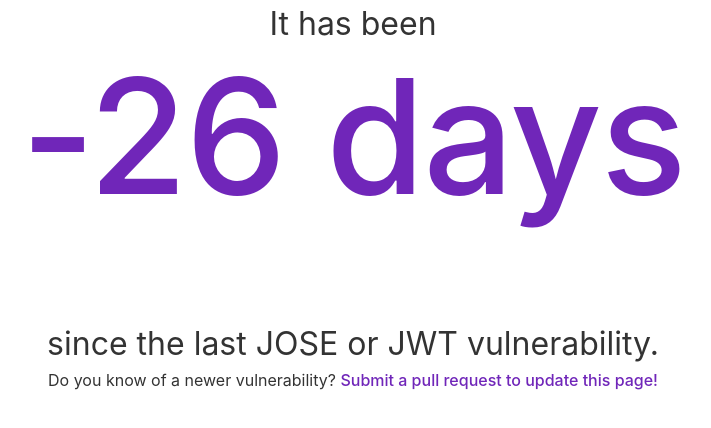
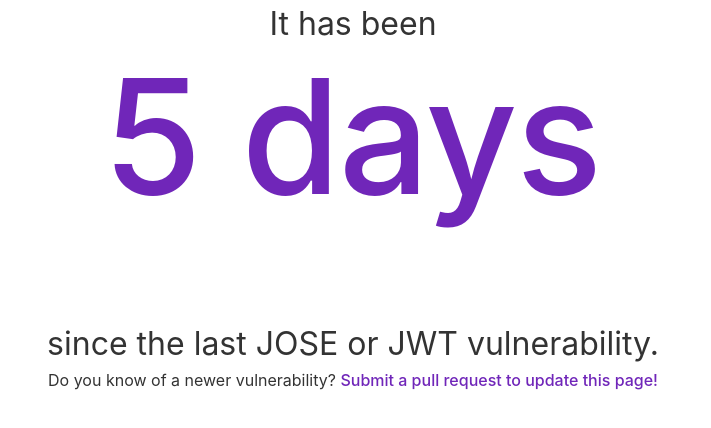
Before and after one commit to bspk/jwtf, a Gatsby site: page / in a window 1280 px wide. Shown: the whole page, without its empty margins (287-998 px from the left). Built offline with nearby package versions, Linux system fonts and the light colour scheme; Gatsby itself is replaced by a stand-in of ours.

Commit message:
zero-index month

```diff
--- a/src/components/vuln.js
+++ b/src/components/vuln.js
@@ -1,6 +1,7 @@
 const vuln = {
   url: "https://cve.mitre.org/cgi-bin/cvename.cgi?name=2022-23539",
-  date: new Date(2022, 12, 22)
+  // Months are zero-indexed, 0=jan, 1=feb, 11=dec
+  date: new Date(2022, 11, 22)
 };
 
 export default vuln
```
